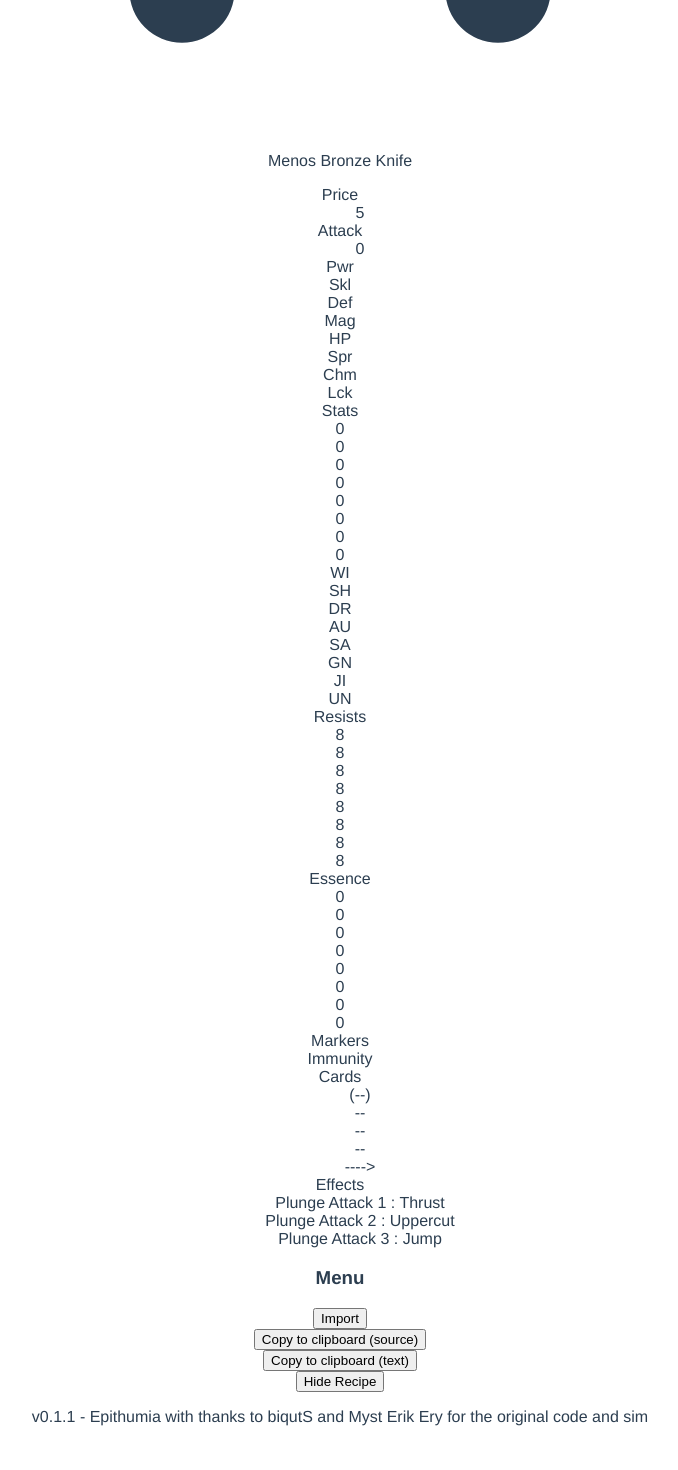
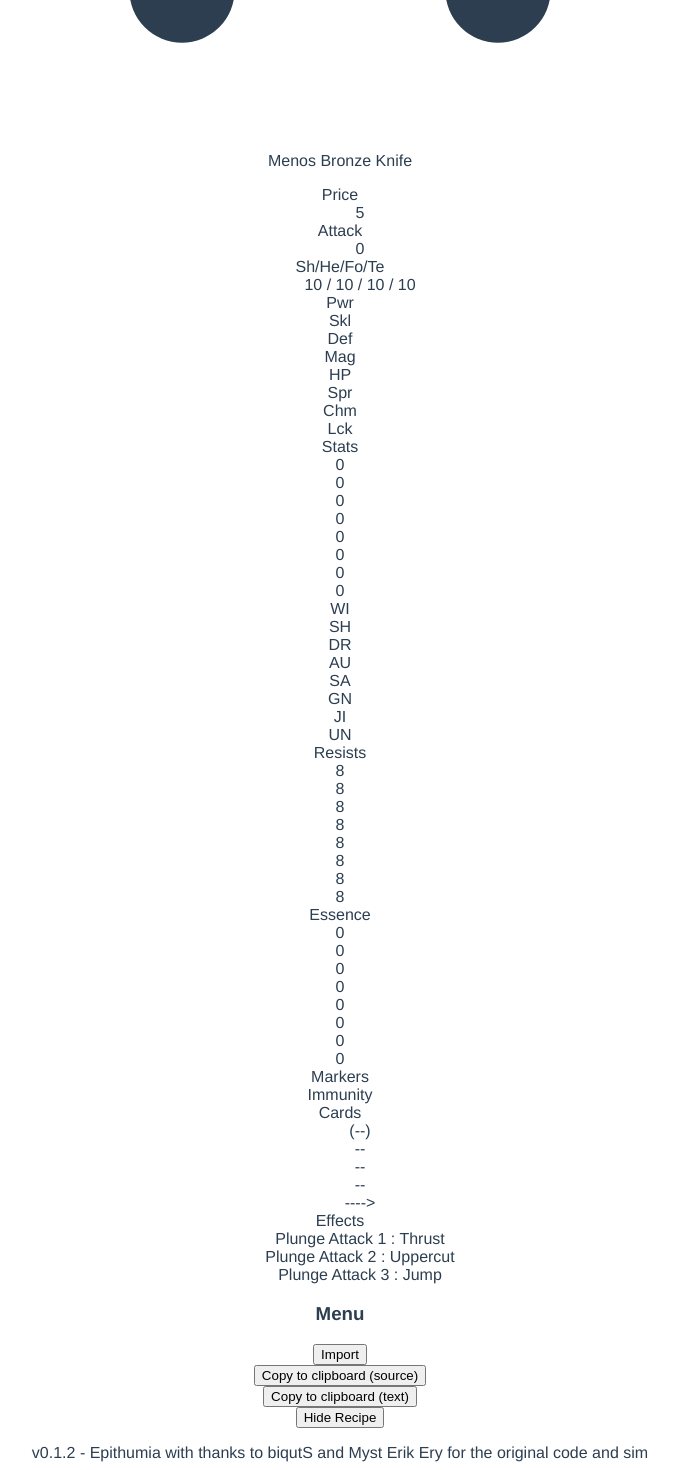
Before and after one commit to Epithumia/ManaForge, a Vue app: page / in a window 1280 px wide. Shown: the part 7181-8651 px from the top of the page, without its empty margins (300-978 px from the left). Before the commit the page ends 8615 px from the top, so only its background shows below. Built offline with nearby package versions, Linux system fonts and the light colour scheme; what vue-flash-message, vue-js-modal would draw is missing.

Commit message:
Adds substats display for weapons (partial fix for #1)

```diff
--- a/package.json
+++ b/package.json
@@ -1,6 +1,6 @@
 {
   "name": "manaforge",
-  "version": "0.1.1",
+  "version": "0.1.2",
   "private": true,
   "scripts": {
     "serve": "vue-cli-service serve",
--- a/src/App.vue
+++ b/src/App.vue
@@ -7,7 +7,7 @@
       <ManaForge/>
     </main>
     <footer class="py-4 bg-gray-700 dark:bg-night-700 text-center text-white">
-      v0.1.1 - Epithumia with thanks to biqutS and Myst Erik Ery for the original code and sim
+      v0.1.2 - Epithumia with thanks to biqutS and Myst Erik Ery for the original code and sim
     </footer>
   </div>
 </template>
--- a/src/components/ManaForge.vue
+++ b/src/components/ManaForge.vue
@@ -291,9 +291,11 @@
                 </dd>
               </div>
               <div class="bg-white dark:bg-night-700 px-4 py-2 sm:grid sm:grid-cols-3 sm:gap-4 sm:px-6">
-                <dt class="text-sm font-medium text-gray-500 dark:text-night-100">
-                  <span v-if="selected_object.value<=11">Attack</span>
-                  <span v-else>Defenses</span>
+                <dt class="text-sm font-medium text-gray-500 dark:text-night-100" v-if="selected_object.value<=11">
+                  <span>Attack</span>
+                </dt>
+                <dt class="text-sm font-medium text-gray-500 dark:text-night-100" v-else>
+                  <span>Defenses</span>
                 </dt>
                 <dd class="mt-1 text-sm text-gray-900 dark:text-night-100 sm:mt-0 sm:col-span-2"
                     v-if="selected_object.value<=11">
@@ -301,6 +303,13 @@
                 </dd>
                 <dd class="mt-1 text-sm text-gray-900 dark:text-night-100 sm:mt-0 sm:col-span-2" v-else>
                   {{ itemForged.getDefenses() }}
+                </dd>
+                <dt class="text-sm font-medium text-gray-500 dark:text-night-100" v-if="selected_object.value<=11">
+                  <span>Sh/He/Fo/Te</span>
+                </dt>
+                <dd class="mt-1 text-sm text-gray-900 dark:text-night-100 sm:mt-0 sm:col-span-2"
+                    v-if="selected_object.value<=11">
+                  {{ itemForged.getSharp() }} / {{ itemForged.getHeavy() }} / {{ itemForged.getForce() }} / {{ itemForged.getTech() }}
                 </dd>
               </div>
               <div class="text-sm bg-gray-50 dark:bg-night-500 px-4 py-2 flex flex-col">
@@ -328,6 +337,7 @@
                   <div>{{ itemForged.getLck() }}</div>
 
                 </div>
+
                 <div class="bg-white dark:bg-night-500 px-4 py-2 sm:grid sm:grid-cols-3 sm:gap-4 sm:px-6">
 
                 </div>
```
Also changed, not shown: 1 other file (tests, documents, lock files or other folders).
